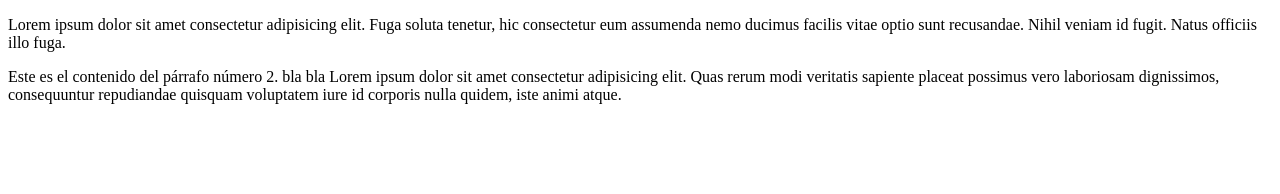
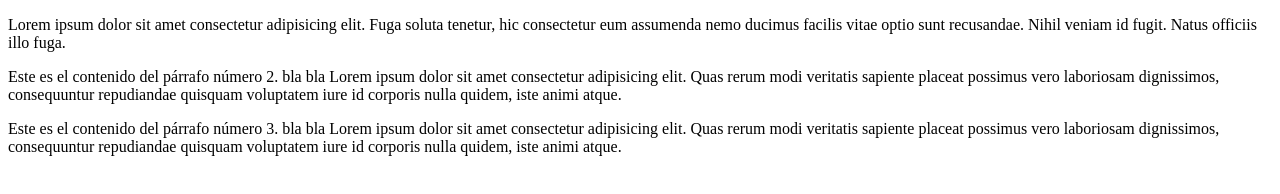
Before and after one commit to JoseGermanx/ejemplo-repo-git, a plain HTML site: page index.html in a window 1280 px wide. Drawn offline with Linux system fonts and the light colour scheme.

Commit message:
parrafo 3 finalizado

```diff
--- a/index.html
+++ b/index.html
@@ -8,6 +8,7 @@
 <body>
     <p>Lorem ipsum dolor sit amet consectetur adipisicing elit. Fuga soluta tenetur, hic consectetur eum assumenda nemo ducimus facilis vitae optio sunt recusandae. Nihil veniam id fugit. Natus officiis illo fuga.</p>
     <p>Este es el contenido del párrafo número 2. bla bla Lorem ipsum dolor sit amet consectetur adipisicing elit. Quas rerum modi veritatis sapiente placeat possimus vero laboriosam dignissimos, consequuntur repudiandae quisquam voluptatem iure id corporis nulla quidem, iste animi atque.</p>
+    <p>Este es el contenido del párrafo número 3. bla bla Lorem ipsum dolor sit amet consectetur adipisicing elit. Quas rerum modi veritatis sapiente placeat possimus vero laboriosam dignissimos, consequuntur repudiandae quisquam voluptatem iure id corporis nulla quidem, iste animi atque.</p>
 
 </body>
 </html>
```
